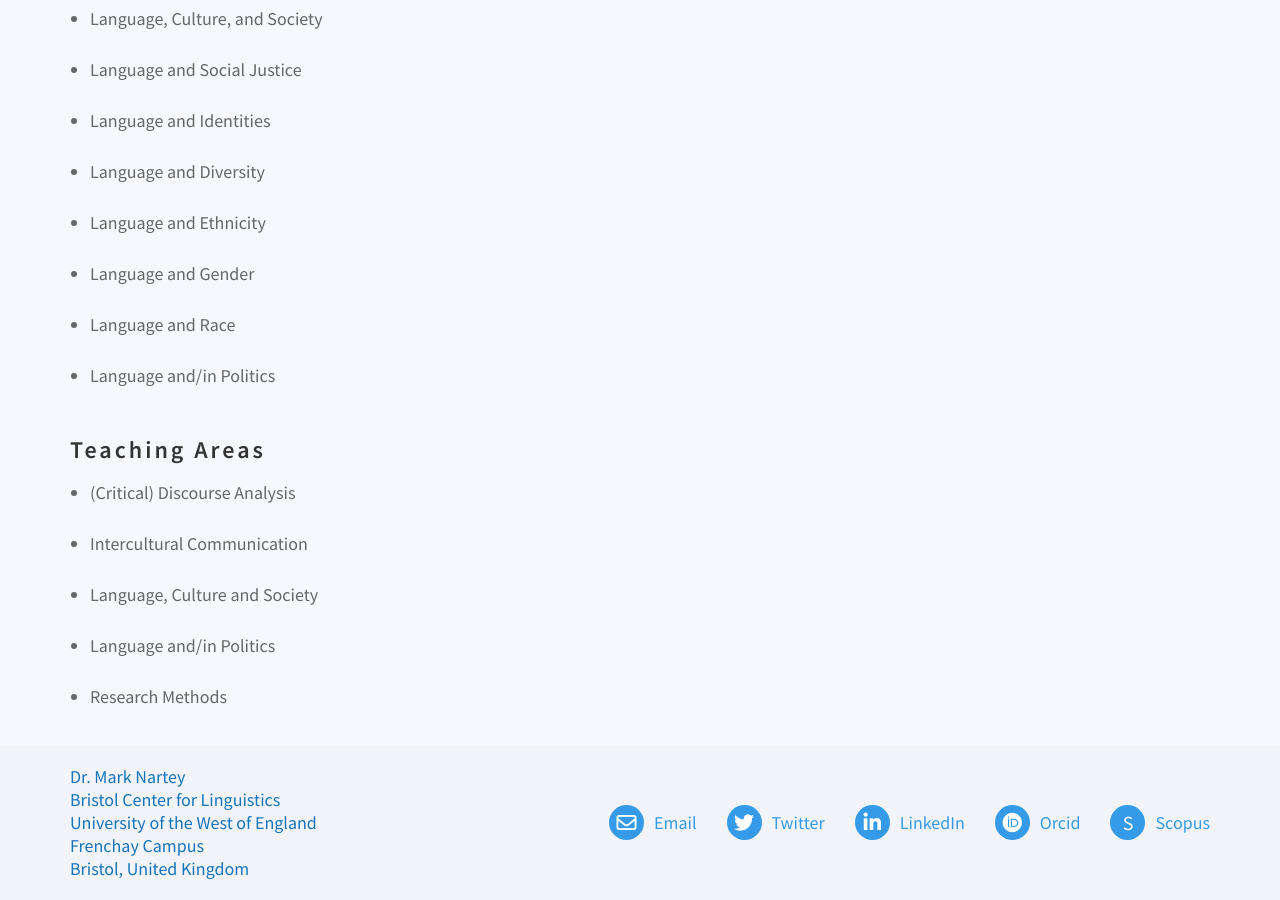
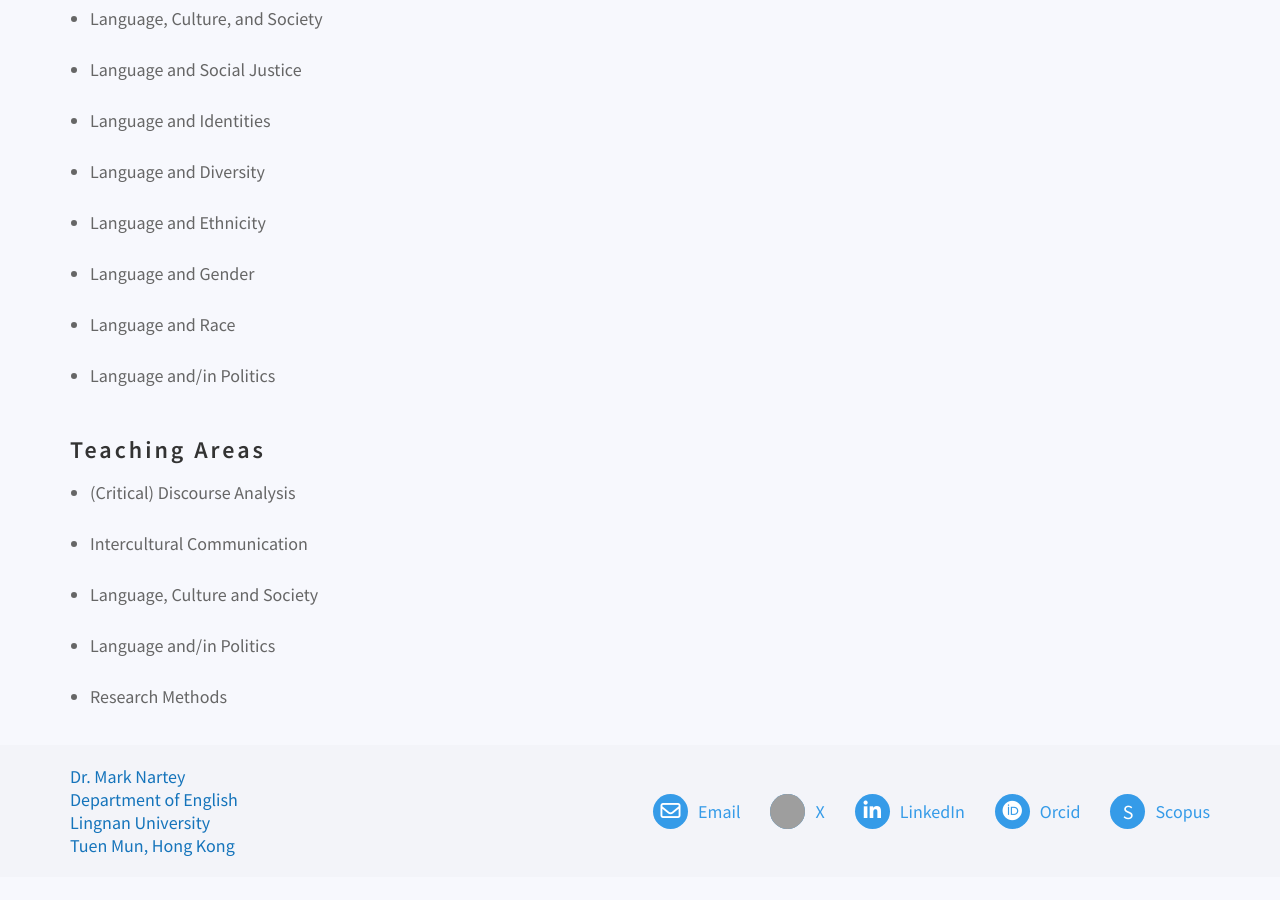
Before and after one commit to danielcornock/marknartey.com, a Jekyll site: the page built from index.md, in a window 1280 px wide and 900 px high, scrolled down 1348 px. Built offline with Jekyll 4.4.1, drawn with Linux system fonts in a browser that asks for light colours; nearby versions of some CDN libraries; a script that is not in the unit is left out; after the commit the page ends 2225 px from its top, so only the background shows below that; grey boxes are pictures that could not be loaded.

Commit message:
Update footer

```diff
--- a/_includes/footer.html
+++ b/_includes/footer.html
@@ -3,10 +3,9 @@
     <div class="footer-container">
       <div class="footer-address">
         <p>Dr. Mark Nartey</p>
-        <p>Bristol Center for Linguistics</p>
-        <p>University of the West of England</p>
-        <p>Frenchay Campus</p>
-        <p>Bristol, United Kingdom</p>
+        <p>Department of English</p>
+        <p>Lingnan University</p>
+        <p>Tuen Mun, Hong Kong</p>
       </div>
       <div class="footer-details">
         <a class="footer-social" href="mailto: narteynartey60@gmail.com">
@@ -17,10 +16,8 @@
         </a>
 
         <a class="footer-social" href="https://twitter.com/narteymark">
-          <div class="footer-socialIconContainer">
-            <i class="footer-socialIcon fab fa-twitter"></i>
-          </div>
-          <span class="footer-socialLabel">Twitter</span>
+          <img class="footer-socialIconContainer" src="https://upload.wikimedia.org/wikipedia/commons/thumb/c/cc/X_icon.svg/512px-X_icon.svg.png"></img>
+          <span class="footer-socialLabel">X</span>
         </a>
 
         <a
```
